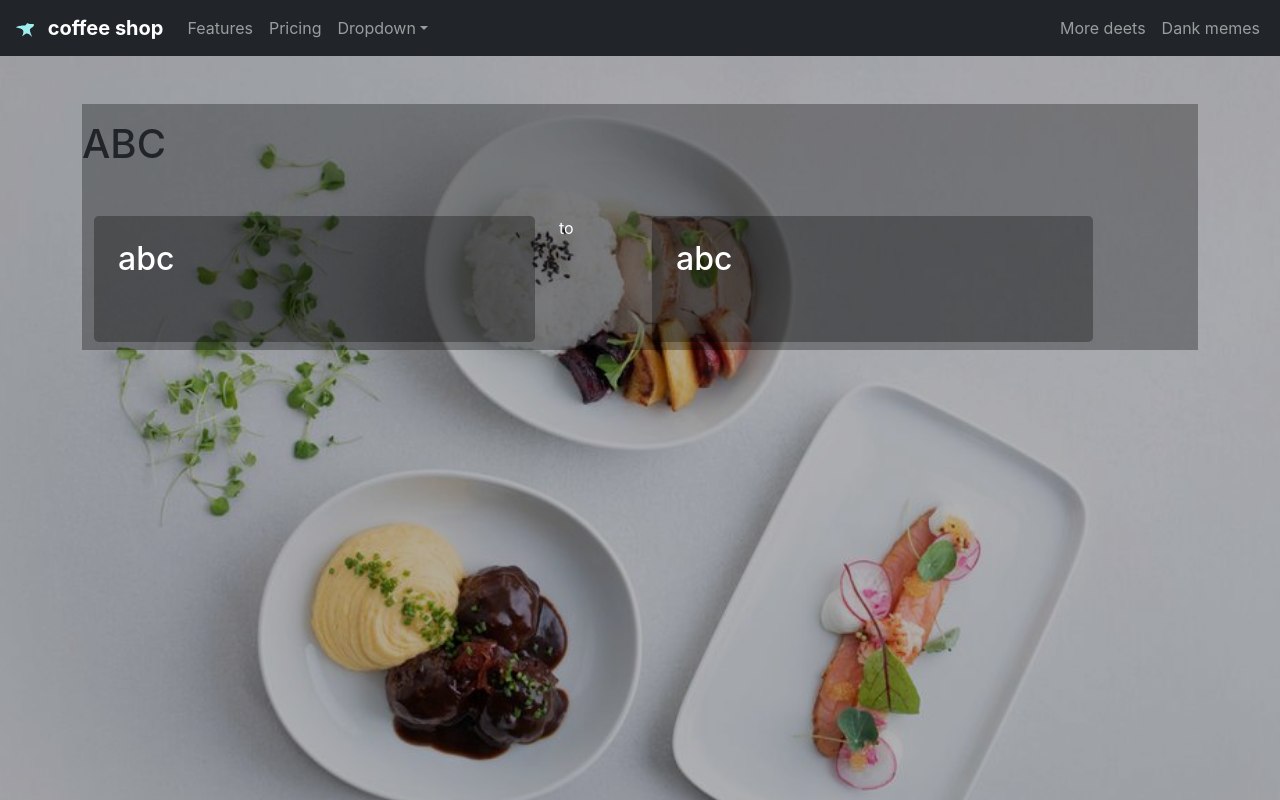
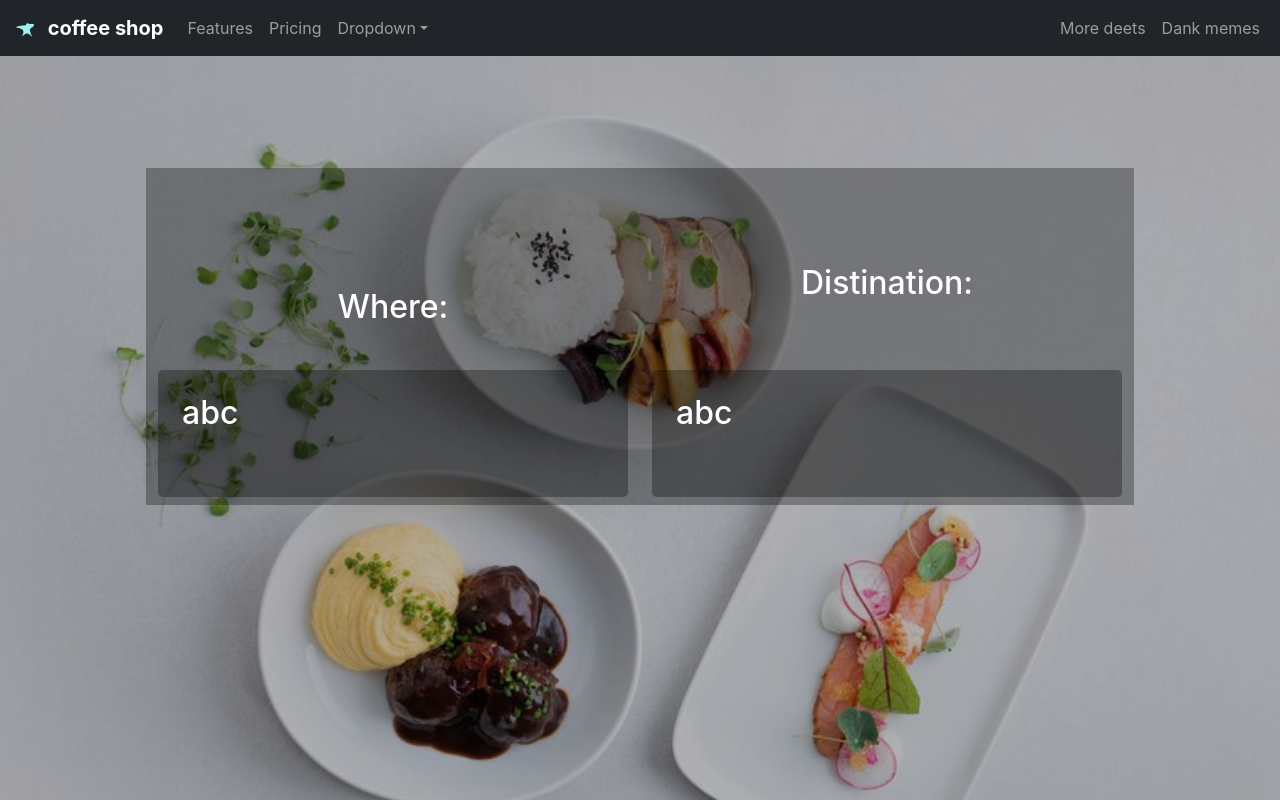
Before and after one commit to MasoodAhmadi/CoffeeShop, a React (Create React App) app: page /#/ in a window 1280 px wide. Built offline with nearby package versions, Linux system fonts and the light colour scheme.

Commit message:
updated mediumSlidpage

```diff
--- a/src/Components/MediumSlide.jsx
+++ b/src/Components/MediumSlide.jsx
@@ -29,14 +29,70 @@ function MediumSlide() {
         >
           <Container className="pt-5" style={{ zIndex: "1" }}>
             <Jumbotron
-              className="mb-4 pt-3"
-              style={{ height: "100%", backgroundColor: "#0000004D" }}
+              className="mb-3 pt-5"
+              style={{
+                height: "100%",
+                backgroundColor: "#0000004D",
+                margin: "4rem",
+              }}
             >
               <Container className="m-0 p-0">
-                <h1 className="mb-5">ABC</h1>
+                {/* <h1 className="mb-5">ABC</h1> */}
                 <Container>
                   <Row>
-                    <Col xs={8} md={5} /*  lg={6} */ className="mb-2">
+                    <Col xs={8} md={6} /*  lg={6} */ className="mt-5">
+                      <div
+                        style={{
+                          padding: "1.5rem",
+                          borderRadius: "0.3rem",
+                        }}
+                      >
+                        <div className="mb-2 pb-1">
+                          <h2
+                            className="mr-3"
+                            style={{ color: "#ffffff", textAlign: "center" }}
+                          >
+                            Where:
+                          </h2>
+                        </div>
+                      </div>
+                    </Col>
+                    {/*  */}
+
+                    {/* <Col xs={8} md={1} lg={1}  className="mb-1">
+                      <div
+
+                      >
+                        <div className="mb-4 pb-5">
+
+                          <p className="mr-04" style={{ color: "#ffffff" }}>
+                            to
+                          </p>
+
+                        </div>
+                      </div>
+                    </Col> */}
+                    {/*  */}
+                    <Col xs={8} md={6} /*  lg={5} */ className="mt-5">
+                      <div
+                        style={{
+                          padding: "0rem",
+                          borderRadius: "0.3rem",
+                        }}
+                      >
+                        <div className="mb-4 pb-2">
+                          <h2
+                            className="mr-4"
+                            style={{ color: "#ffffff", textAlign: "center" }}
+                          >
+                            Distination:
+                          </h2>
+                        </div>
+                      </div>
+                    </Col>
+                  </Row>
+                  <Row>
+                    <Col xs={8} md={6} /*  lg={6} */ className="mb-2">
                       <div
                         style={{
                           height: "100%",
@@ -54,25 +110,23 @@ function MediumSlide() {
                     </Col>
                     {/*  */}
 
-                    <Col xs={8} md={1} /* lg={1} */ className="mb-1">
+                    {/* <Col xs={8} md={1} lg={1}  className="mb-1">
                       <div
-                      /*  style={{
-                          height: "50%",
-                        }} */
+
                       >
                         <div className="mb-4 pb-5">
-                          {/*   <h2 className="mr-04" style={{ color: "#ffffff" }}> */}
+
                           <p className="mr-04" style={{ color: "#ffffff" }}>
                             to
                           </p>
-                          {/* </h2> */}
+
                         </div>
                       </div>
-                    </Col>
+                    </Col> */}
                     {/*  */}
                     <Col
                       xs={8}
-                      md={5} /*  lg={5} */
+                      md={6} /*  lg={5} */
                       className="mb-2"
                       style={{ paddingRight: "-1rem" }}
                     >
```
